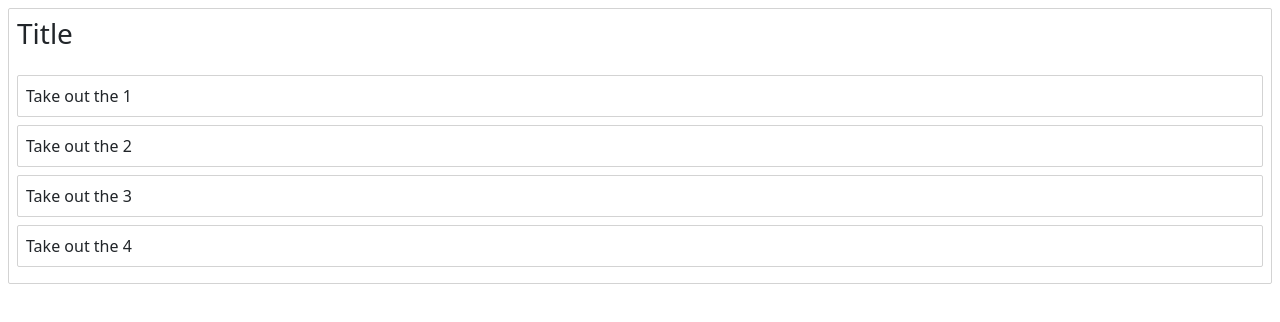
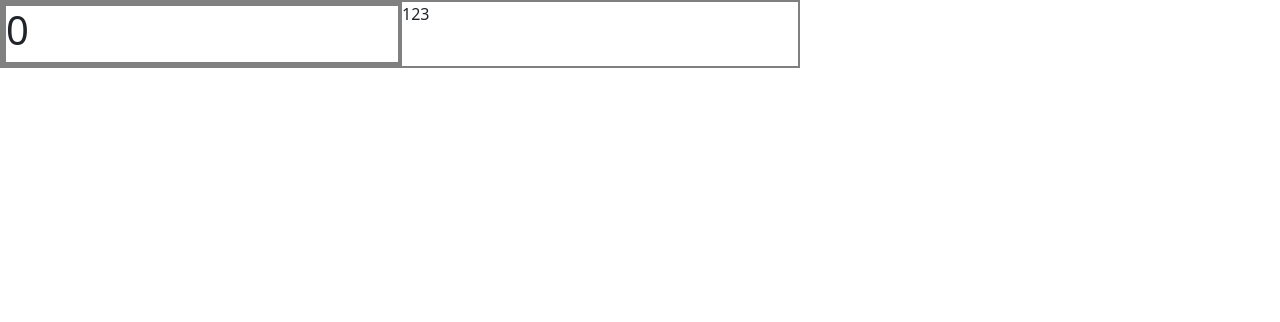
Before and after one commit to VasilevDO/constructor-calc, a React app: page / in a window 1280 px wide. Shown: the top 322 px of the page. Built offline with nearby package versions, Linux system fonts and the light colour scheme.

Commit message:
demo finished

```diff
--- a/package.json
+++ b/package.json
@@ -15,10 +15,7 @@
     "bootstrap": "^5.1.3",
     "react": "^18.0.0",
     "react-beautiful-dnd": "^13.1.0",
-    "react-dnd": "^16.0.1",
-    "react-dnd-html5-backend": "^16.0.1",
     "react-dom": "^18.0.0",
-    "react-draggable": "^4.4.4",
     "styled-components": "^5.3.5"
   },
   "devDependencies": {
--- a/src/App.tsx
+++ b/src/App.tsx
@@ -1,34 +1,67 @@
-import {DragDropContext} from 'react-beautiful-dnd';
-import Column from './components/Column.component';
-import initialData from './init';
+import {DragDropContext, Draggable, Droppable, DropResult} from 'react-beautiful-dnd';
+import styled from 'styled-components';
+import CalcDigits from './components/CalcDigits/CalcDigits.component';
+import CalcOperations from './components/CalcOperations/CalcOperations.component';
+import CalcScreen from './components/CalcScreen/CalcScreen.component';
+
+const Container = styled.div`
+	display:flex;
+	width:100%;
+	> div {
+		width:400px;
+		border:2px solid gray;
+	}
+`;
 
 const App = () => {
-	const kek = 'w';
-
-	const state = initialData;
-
-	const dragEndHandler = (res:any) => {
+	const dragEndHandler = (res:DropResult) => {
 		console.log(res);
 	};
 
-	// Return (
-	// 	<DragDropContext onDragEnd={dragEndHandler}>
-	// 		<div>
-	// 			<h1>{kek}</h1>
-	// 			<Concalc/>
-	// 			<ConstructorArea/>
-	// 		</div>
-	// 	</DragDropContext>
+	console.log('kek');
 
-	// );
+	return 	(
+		<DragDropContext onDragEnd={dragEndHandler}>
+			<Container>
 
-	return (
-		<DragDropContext onDragEnd={dragEndHandler}>
-			{state.columnOrder.map(columnId => {
-				const column = state.columns[columnId];
-				const tasks = column.taskIds.map(taskId => state.tasks[taskId]);
-				return <Column key={column.id} column={column} tasks={tasks}/>;
-			})}
+				<div>
+					<Droppable droppableId={'1'}>
+						{provided => (
+							<Container ref={provided.innerRef}
+								{...provided.droppableProps}>
+								<Draggable draggableId={'kek1'} index={0} {...provided}>
+									{provided => (
+										<Container
+											{...provided.draggableProps}
+											{...provided.dragHandleProps}
+											ref={provided.innerRef}
+										>
+											<CalcScreen value={0}/>
+										</Container>
+									)}
+								</Draggable>
+							</Container>
+						)}
+
+					</Droppable>
+
+					{/* <Draggable draggableId={'kek1'} index={0}>
+						{provided => (
+							<Container
+								{...provided.draggableProps}
+								{...provided.dragHandleProps}
+								ref={provided.innerRef}
+							>
+								<CalcScreen value={0}/>
+							</Container>
+						)}
+					</Draggable> */}
+				</div>
+				<div>
+123
+				</div>
+
+			</Container>
 		</DragDropContext>
 	);
 };
--- a/src/components/Column.component.tsx
+++ b/src/components/Column.component.tsx
@@ -6,6 +6,9 @@ const Container = styled.div`
     margin:8px;
     border:1px solid lightgrey;
     border-radius:2px;
+	width:300px;
+	display:flex;
+	flex-direction:column;
 `;
 
 const Title = styled.h3`
@@ -14,6 +17,8 @@ const Title = styled.h3`
 
 const TaskList = styled.div`
     padding:8px;
+	flex-grow:1;
+	min-height:100px;
 `;
 
 const Column = (props:any) => {
--- a/src/init.ts
+++ b/src/init.ts
@@ -28,8 +28,18 @@ const initialData:initType = {
 			title: 'Title',
 			taskIds: ['task-1', 'task-2', 'task-3', 'task-4'],
 		},
+		'column-2': {
+			id: 'column-2',
+			title: 'Title',
+			taskIds: [],
+		},
+		'column-3': {
+			id: 'column-3',
+			title: 'Title',
+			taskIds: [],
+		},
 	},
-	columnOrder: ['column-1'],
+	columnOrder: ['column-1', 'column-2', 'column-3'],
 };
 
 export default initialData;
```
Also changed, not shown: src/components/DropSample.component.tsx (added, +104 -0 lines), 1 other file (tests, documents, lock files or other folders).
